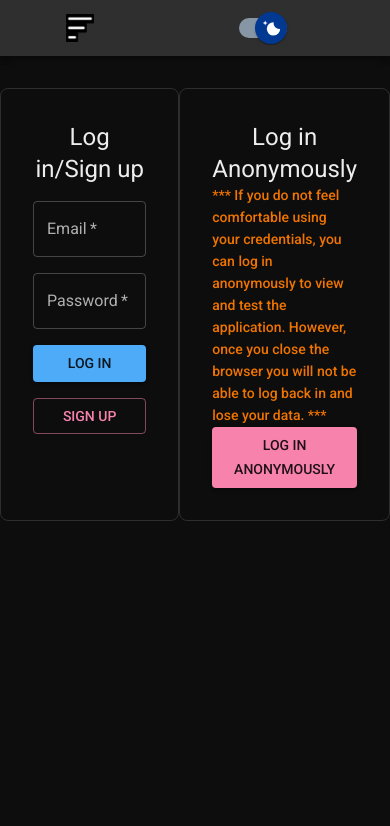
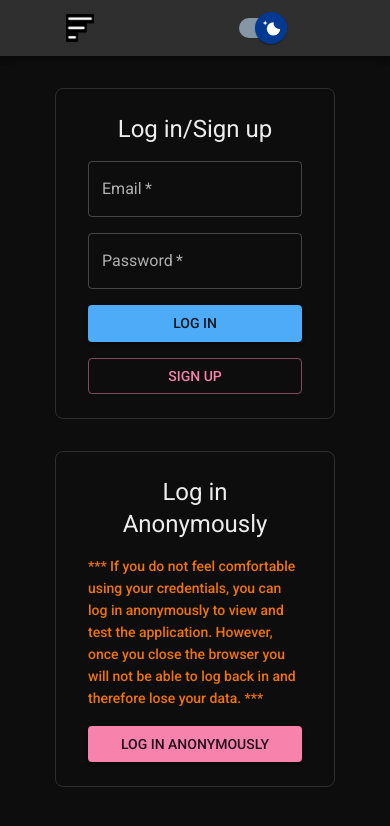
Before and after one commit to foxwellm/expense-tracker, a Next.js app: page /login in a window 390 px wide. Shown: the top 826 px of the page. Built offline with nearby package versions, Linux system fonts and the light colour scheme; no server answers; what @mui/material-nextjs would draw is missing.

Commit message:
feat: mobile login

```diff
--- a/src/app/login/page.tsx
+++ b/src/app/login/page.tsx
@@ -1,20 +1,33 @@
+'use client'
+
 import { Box, Button, TextField, Typography } from '@mui/material'
 
+import { useBreakpoint } from '../_hooks'
 import { anonymousSignup, login, signup } from './actions'
 
 export default function LoginPage() {
+  const { isMobile } = useBreakpoint()
   return (
-    <Box sx={{ display: 'flex' }}>
+    <Box
+      sx={{
+        display: 'flex',
+        flexDirection: isMobile ? 'column' : 'row',
+        justifyContent: 'space-evenly',
+        alignItems: 'center',
+        pb: 4,
+      }}
+    >
       <Box
         component="form"
         sx={{
           display: 'flex',
           flexDirection: 'column',
+          justifyContent: 'space-evenly',
           gap: 2,
-          width: 300,
-          mx: 'auto',
+          width: 280,
           mt: 4,
-          p: 4,
+          py: 3,
+          px: 4,
           border: '1px solid',
           borderColor: 'divider',
           borderRadius: 2,
@@ -64,12 +77,12 @@ export default function LoginPage() {
         sx={{
           display: 'flex',
           flexDirection: 'column',
-          // gap: 2,
-          justifyContent: 'space-between',
-          width: 300,
-          mx: 'auto',
+          justifyContent: 'space-evenly',
+          gap: 2,
+          width: 280,
           mt: 4,
-          p: 4,
+          py: 3,
+          px: 4,
           border: '1px solid',
           borderColor: 'divider',
           borderRadius: 2,
@@ -81,8 +94,8 @@ export default function LoginPage() {
         <Typography variant="subtitle2" color="info">
           *** If you do not feel comfortable using your credentials, you can log
           in anonymously to view and test the application. However, once you
-          close the browser you will not be able to log back in and lose your
-          data. ***
+          close the browser you will not be able to log back in and therefore
+          lose your data. ***
         </Typography>
         <Button onClick={anonymousSignup} variant="contained" color="secondary">
           Log in anonymously
```
